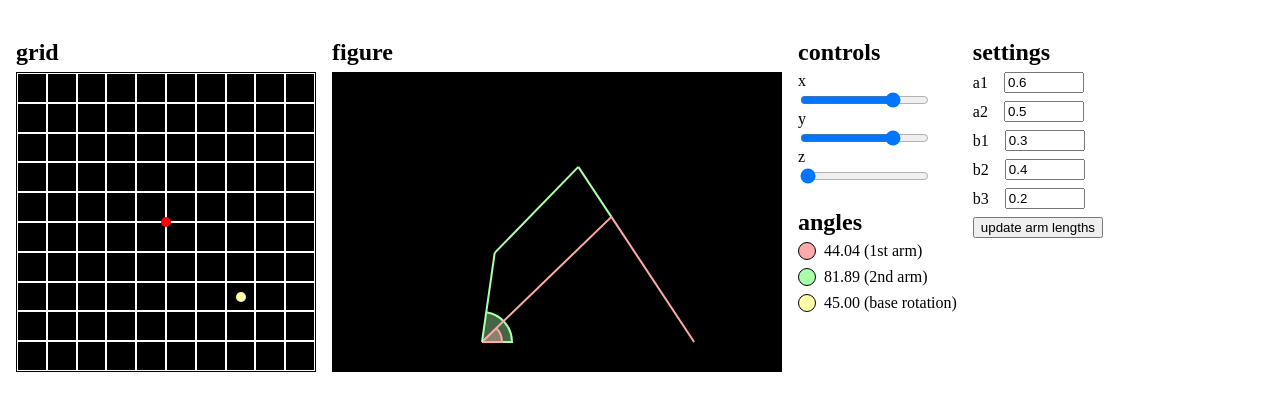
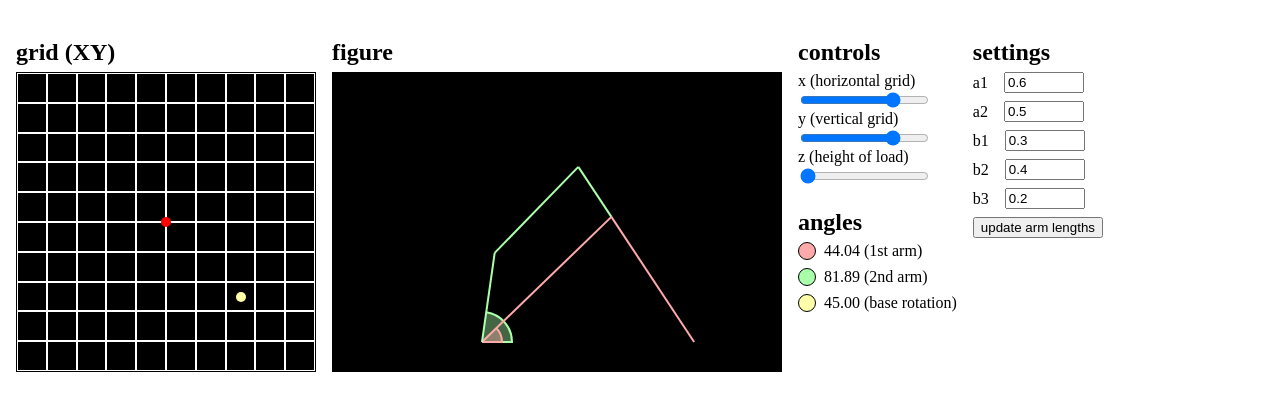
Before and after one commit to ongspxm/robotic-arm, a plain HTML site: page index.html in a window 1280 px wide. Drawn offline with Linux system fonts and the light colour scheme.

Commit message:
Update index.html

```diff
--- a/index.html
+++ b/index.html
@@ -1 +1 @@
-<html><head><script src="script.js"></script><link rel="stylesheet" href="style.css"/></head><body onload="init();"><div class="parts"><div class="part"><div class="title">grid</div><div id="grid"><table id="lines"></table><div class="point" id="origin"></div><div class="point" id="target"></div></div></div><div class="part"><div class="title">figure</div><svg id="figure"><path id="angle2"></path><path id="angle1"></path><line id="a1"></line><line id="a2"></line><line id="b1"></line><line id="b2"></line><line id="b3"></line></svg></div><div class="part"><div class="title">controls</div><div class="subtitle">x</div><input id="ctrlx" type="range" min="-100" max="100" onchange="move();" value="50"/><div class="subtitle">y</div><input id="ctrly" type="range" min="-100" max="100" onchange="move();" value="50"/><div class="subtitle">z</div><input id="ctrlz" type="range" min="0" max="100" onchange="move();" value="0"/><div id="error"></div><div class="title">angles</div><div id="val-angle1"></div><div id="val-angle2"></div><div id="val-angle3"></div></div><div class="part" id="settings"><div class="title">settings</div></div></div></body></html>
+<html><head><script src="script.js"></script><link rel="stylesheet" href="style.css"/></head><body onload="init();"><div class="parts"><div class="part"><div class="title">grid (XY)</div><div id="grid"><table id="lines"></table><div class="point" id="origin"></div><div class="point" id="target"></div></div></div><div class="part"><div class="title">figure</div><svg id="figure"><path id="angle2"></path><path id="angle1"></path><line id="a1"></line><line id="a2"></line><line id="b1"></line><line id="b2"></line><line id="b3"></line></svg></div><div class="part"><div class="title">controls</div><div class="subtitle">x (horizontal grid)</div><input id="ctrlx" type="range" min="-100" max="100" onchange="move();" value="50"/><div class="subtitle">y (vertical grid)</div><input id="ctrly" type="range" min="-100" max="100" onchange="move();" value="50"/><div class="subtitle">z (height of load)</div><input id="ctrlz" type="range" min="0" max="100" onchange="move();" value="0"/><div id="error"></div><div class="title">angles</div><div id="val-angle1"></div><div id="val-angle2"></div><div id="val-angle3"></div></div><div class="part" id="settings"><div class="title">settings</div></div></div></body></html>
```
